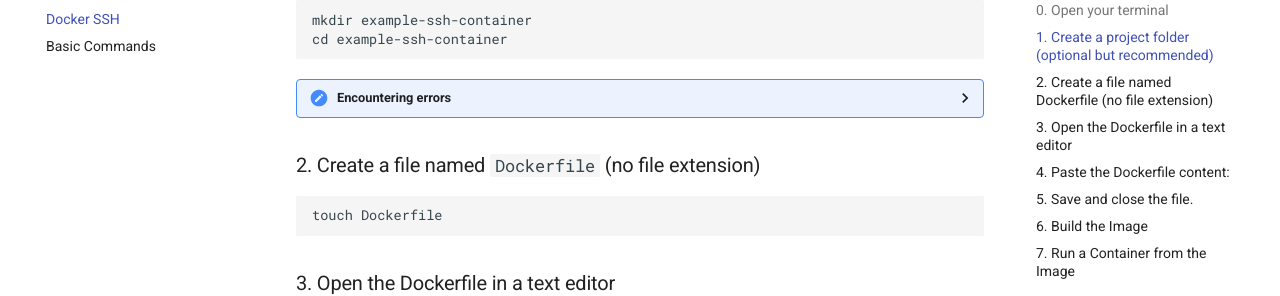
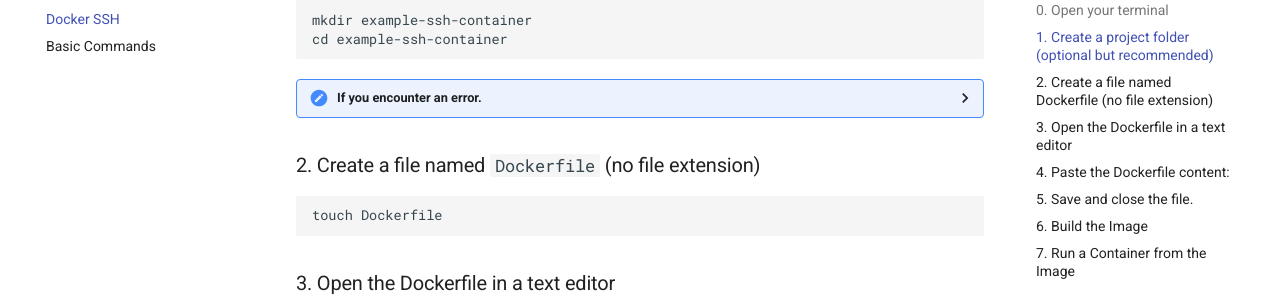
Before and after one commit to det-lab/docker-lesson, an MkDocs documentation site: the page built from docs/03_docker-ssh.md, in a window 1280 px wide and 900 px high, scrolled down 965 px. Shown: the part 170-466 px from the top of the window. Built offline with MkDocs 1.6.1 and Material for MkDocs 9.7.7, drawn with Linux system fonts in a browser that asks for light colours.

Commit message:
Format edit

````diff
--- a/docs/03_docker-ssh.md
+++ b/docs/03_docker-ssh.md
@@ -21,10 +21,11 @@
 cd example-ssh-container
 ```
 <details>
-  <summary>Encountering errors</summary>
+  <summary>If you encounter an error.</summary>
   <p>
+  ```
   mkdir: cannot create directory ‘example-ssh-container’: File exists
-
+  ```
   This error means that you've likely ran this lesson before. If so, you may only have to run:
   ```
   cd example-ssh-container
````
